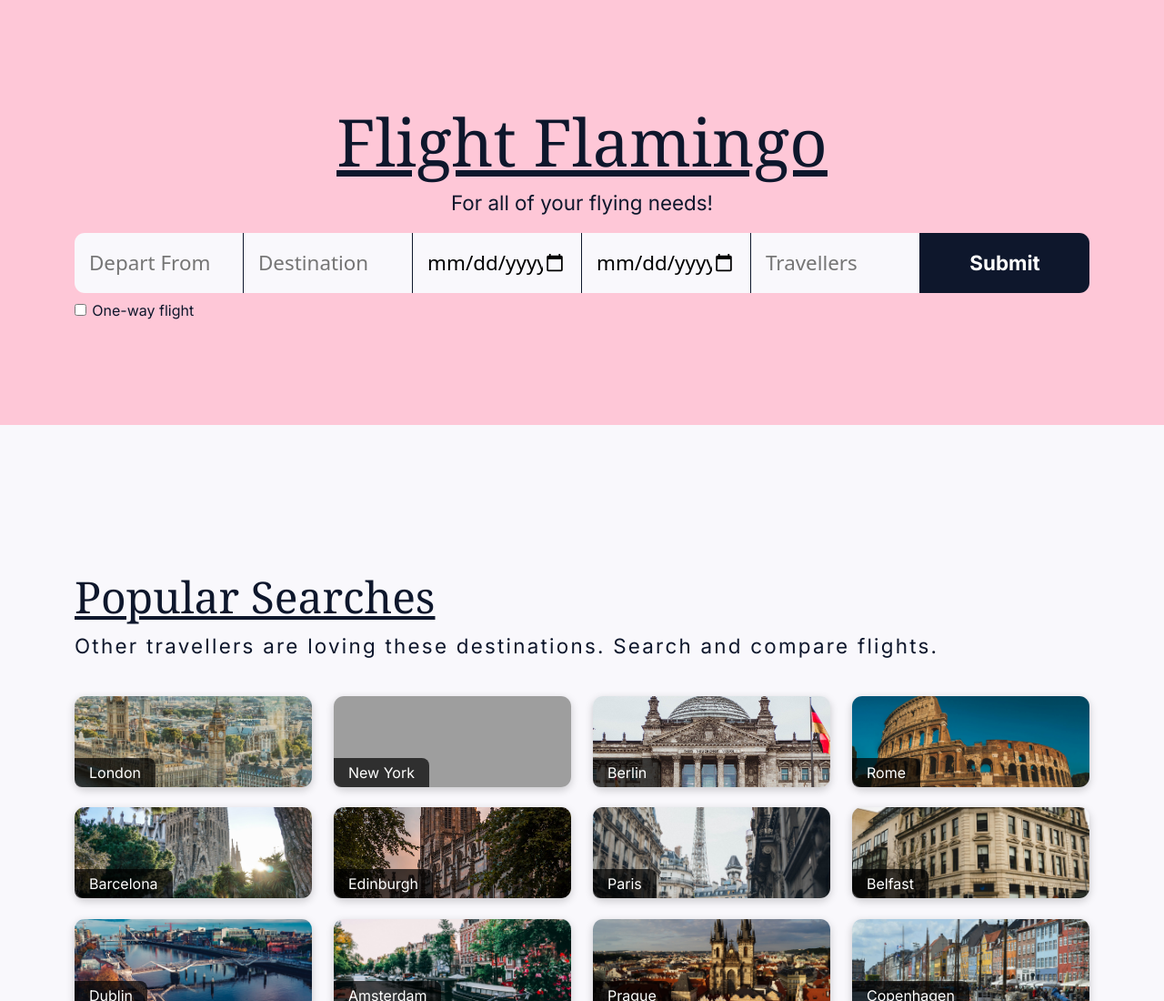
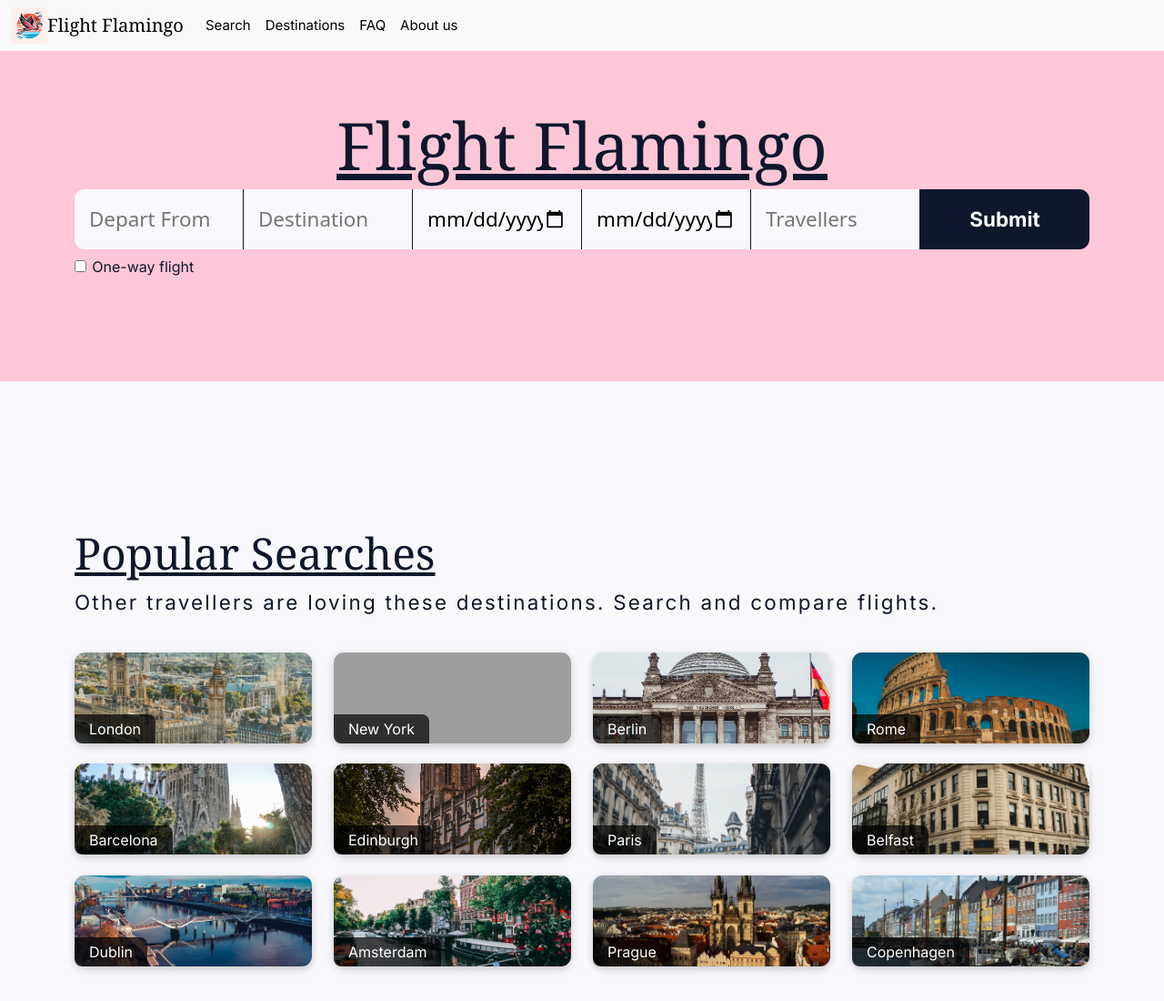
Before and after one commit to KidLeiS/G12-project-1, a plain HTML site: page index.html in a window 1280 px wide. Shown: the top 1100 px of the page at 91% size. Drawn offline with nearby package versions, Linux system fonts and the light colour scheme; no server answers; grey boxes are pictures that could not be loaded.

Commit message:
added Nav bar and logo

```diff
--- a/assets/styles/main.css
+++ b/assets/styles/main.css
@@ -612,3 +612,15 @@ h2.accordion-header {
   align-items: center;
   justify-content: center;
 }
+
+.nav-item a {
+  font-size: 15px;
+}
+
+#logo {
+  height: 40px;
+}
+
+.navbar-brand {
+  font-family: Georgia, "Times New Roman", Times, serif;
+}
--- a/index.html
+++ b/index.html
@@ -14,6 +14,32 @@
   </head>
   <!-- body -->
   <body>
+    <!-- Nav bar -->
+    <nav class="navbar navbar-expand-lg bg-body-tertiary">
+      <div class="container-fluid">
+        <img id="logo" src="assets/images/FlightFlamingoLogo3.jpeg">
+        <a class="navbar-brand" href="#">Flight Flamingo</a>
+        <button class="navbar-toggler" type="button" data-bs-toggle="collapse" data-bs-target="#navbarSupportedContent" aria-controls="navbarSupportedContent" aria-expanded="false" aria-label="Toggle navigation">
+          <span class="navbar-toggler-icon"></span>
+        </button>
+        <div class="collapse navbar-collapse" id="navbarSupportedContent">
+          <ul class="navbar-nav me-auto mb-2 mb-lg-0">
+            <li class="nav-item">
+              <a class="nav-link active" aria-current="page" href="#search-flights">Search</a>
+            </li>
+            <li class="nav-item">
+              <a class="nav-link active" aria-current="page" href="#popular-flights">Destinations</a>
+            </li>
+            <li class="nav-item">
+              <a class="nav-link active" aria-current="page" href="#faq">FAQ</a>
+            </li>
+            <li class="nav-item">
+              <a class="nav-link active" aria-current="page" href="#about-us">About us</a>
+            </li>
+          </ul>
+        </div>
+      </div>
+    </nav>
     <!-- header -->
     <header id="header">
       <div class="container">
```
Also changed, not shown: assets/images/FlightFlamingoLogo3.jpeg (added), 1 other file.
